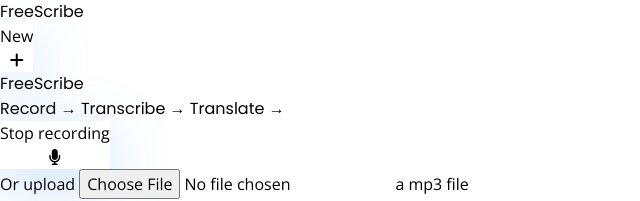
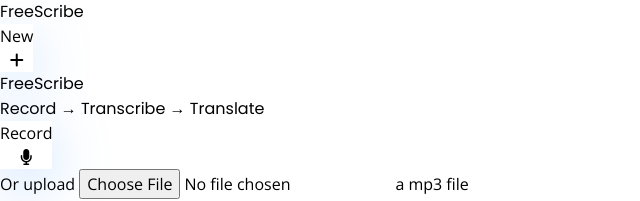
Before and after one commit to veronosmani/machine-learning, a React (Vite) app: page / in a window 1280 px wide. Shown: the top 201 px of the page, without its empty margins (0-640 px from the left). Built offline with nearby package versions, Linux system fonts and the light colour scheme.

Commit message:
modified:   src/App.jsx 	modified:   src/components/Homepage.jsx

```diff
--- a/src/App.jsx
+++ b/src/App.jsx
@@ -1,4 +1,4 @@
-import React, { useState } from "react";
+import React, { useState, useEffect } from "react";
 import Homepage from "./components/Homepage";
 import Header from "./components/Header";
 import FileDisplay from "./components/FileDisplay";
@@ -13,6 +13,10 @@
     setFile(null)
     setAudioStream(null)
   }
+
+    useEffect(() => {
+      console.log(audioStream)
+    }, [audioStream])
 
   return (
     <div className="flex flex-col max-w-[1000px] mx-auto w-full">
--- a/src/components/Homepage.jsx
+++ b/src/components/Homepage.jsx
@@ -1,11 +1,11 @@
 import React, { useState, useEffect, useRef } from "react";
 
-export default function Homepage(props) {
+export default function HomePage(props) {
   const { setAudioStream, setFile } = props;
 
-  const { recordingStatus, setRecordingStatus } = useState("inactive");
-  const { audioChunks, setAudioChunks } = useState([]);
-  const { duration, setDuration } = useState(0);
+  const [recordingStatus, setRecordingStatus] = useState("inactive");
+  const [audioChunks, setAudioChunks] = useState([]);
+  const [duration, setDuration] = useState(0);
 
   const mediaRecorder = useRef(null);
 
@@ -13,31 +13,33 @@
 
   async function startRecording() {
     let tempStream;
-
     console.log("Start recording");
 
     try {
-      const streamData = navigator.mediaDevices.getUserMedia({
+      const streamData = await navigator.mediaDevices.getUserMedia({
         audio: true,
-        video: flase,
+        video: false,
       });
       tempStream = streamData;
     } catch (err) {
-      console.log("err.message");
+      console.log(err.message);
       return;
     }
     setRecordingStatus("recording");
 
-    //create new media recorder instance using stream
+    //create new Media recorder instance using the stream
     const media = new MediaRecorder(tempStream, { type: mimeType });
-
     mediaRecorder.current = media;
 
     mediaRecorder.current.start();
     let localAudioChunks = [];
     mediaRecorder.current.ondataavailable = (event) => {
-      if (typeof event.data === "undefined") { return }
-      if (event.data.size === 0) { return }
+      if (typeof event.data === "undefined") {
+        return;
+      }
+      if (event.data.size === 0) {
+        return;
+      }
       localAudioChunks.push(event.data);
     };
     setAudioChunks(localAudioChunks);
@@ -45,7 +47,7 @@
 
   async function stopRecording() {
     setRecordingStatus("inactive");
-    console.log("stop recording");
+    console.log("Stop recording");
 
     mediaRecorder.current.stop();
     mediaRecorder.current.onstop = () => {
@@ -62,29 +64,38 @@
     }
 
     const interval = setInterval(() => {
-      setDuration(curr => curr + 1);
+      setDuration((curr) => curr + 1);
     }, 1000);
 
     return () => clearInterval(interval);
   });
 
   return (
-    <main className="flex-1 p-4 flex flex-col gap-3 text-center sm:gap-4 md:gap-5 justify-center">
+    <main className="flex-1  p-4 flex flex-col gap-3 text-center sm:gap-4  justify-center pb-20">
       <h1 className="font-semibold text-5xl sm:text-6xl md:text-7xl">
         Free<span className="text-blue-400 bold">Scribe</span>
       </h1>
-      <h3 className="font-medium">
+      <h3 className="font-medium md:text-lg">
         Record <span className="text-blue-400">&rarr;</span> Transcribe{" "}
-        <span className="text-blue-400">&rarr;</span> Translate{" "}
-        <span className="text-blue-400">&rarr;</span>
+        <span className="text-blue-400">&rarr;</span> Translate
       </h3>
-      <button onClick={recordingStatus === 'recording' ? stopRecording : startRecording} className="flex items-center specialBtn px-4 py-2 rounded-xl text-base justify-between gap-4 mx-auto w-72 max-w-full my-4">
+      <button
+        onClick={
+          recordingStatus === "recording" ? stopRecording : startRecording
+        }
+        className="flex specialBtn px-4 py-2 rounded-xl items-center text-base justify-between gap-4 mx-auto w-72 max-w-full my-4"
+      >
         <p className="text-blue-400">
           {recordingStatus === "inactive" ? "Record" : `Stop recording`}
         </p>
         <div className="flex items-center gap-2">
-          {duration && <p className="text-sm">{duration}s</p>}
-          <i class={"fa-solid duration-200 fa-microphone" + (recordingStatus === 'recording' ? 'text-rose-300' : '')}></i>
+          {duration !== 0 && <p className="text-sm">{duration}s</p>}
+          <i
+            className={
+              "fa-solid duration-200 fa-microphone " +
+              (recordingStatus === "recording" ? " text-rose-300" : "")
+            }
+          ></i>
         </div>
       </button>
       <p className="text-base">
```
